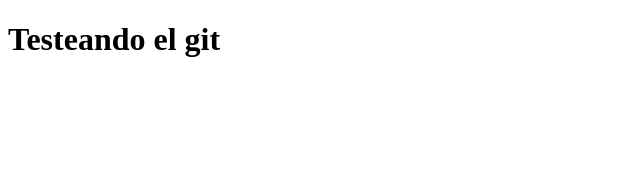
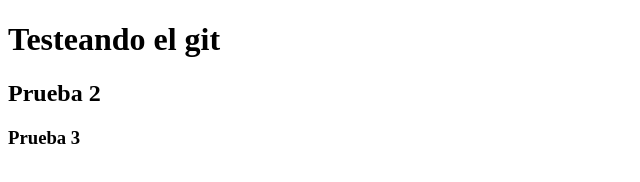
Before and after one commit to Cruz983/prueba-github, a plain HTML site: page index.html in a window 1280 px wide. Shown: the whole page, without its empty margins (0-640 px from the left). Drawn offline with Linux system fonts and the light colour scheme.

Commit message:
Los titulos fueron agregados junto a otro par de cosas

```diff
--- a/index.html
+++ b/index.html
@@ -8,5 +8,7 @@
 </head>
 <body>
     <h1>Testeando el git</h1>
+    <h2>Prueba 2</h2>
+    <h3>Prueba 3</h3>
 </body>
 </html>
```
